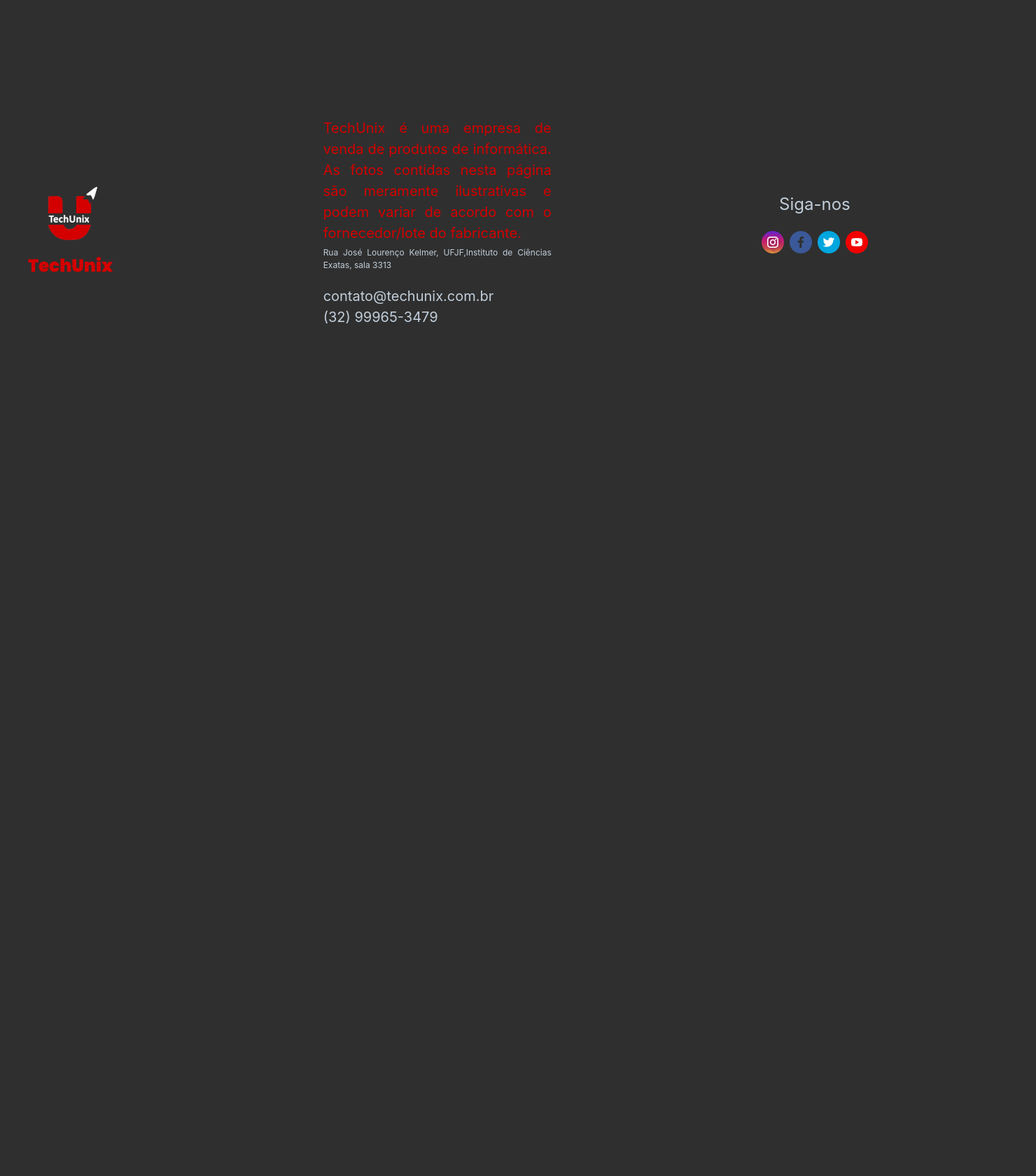
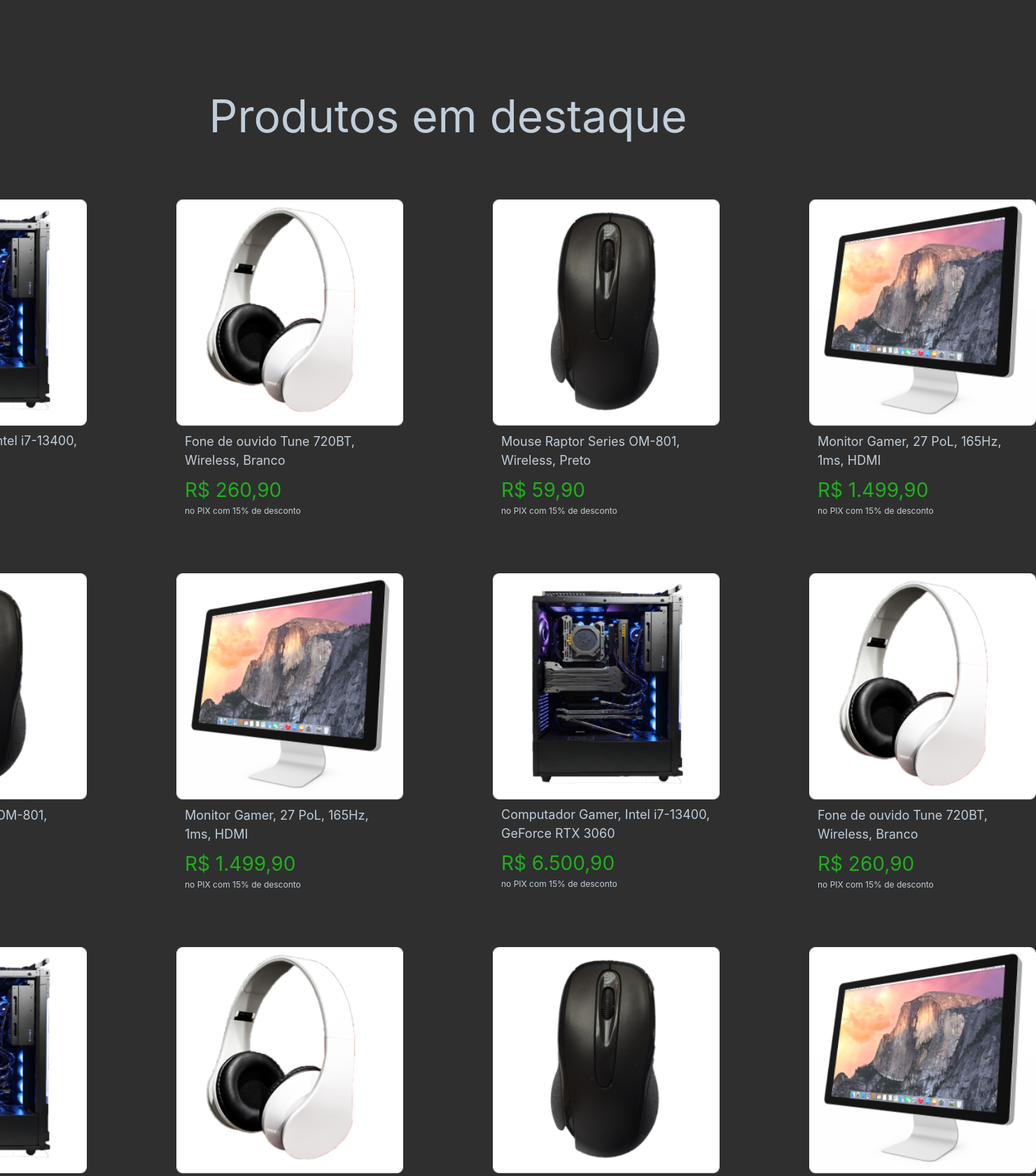
Before and after one commit to gabrields03/Desafio-Next-Codejr, a Next.js app: page / in a window 1280 px wide. Shown: the part 540-2220 px from the top of the page at 70% size, 1480 px wide, since content can reach past the window. Before the commit the page ends 1048 px from the top, so only its background shows below. Built offline with nearby package versions, Linux system fonts and the light colour scheme.

Commit message:
Criação do card de produtos

```diff
--- a/src/components/Card/index.tsx
+++ b/src/components/Card/index.tsx
@@ -3,20 +3,30 @@ import { Stack } from "@chakra-ui/react";
 import { Image } from "../Image";
 import { TextProducts } from "../Text";
 
-interface CardProps{
+interface CardProps {
     src: string;
     alt: string;
     text: string;
-    color: string
+    text2: string;
 }
 
-export function Card({ src, alt, text, color }:CardProps){
-    return(
-        <Stack>
-            <Image src={src} alt={alt} width={277} height={277}/>
-            <TextProducts size={"18px"} textAlign={"left"} text={text} color={color}/>
-            <TextProducts size={"28px"} textAlign={"left"} text={text} color={color}/>
-            <TextProducts size={"12px"} textAlign={"left"} text={text} color={color}/>
+export function Card({ src, alt, text, text2 }: CardProps) {
+    return (
+        <Stack
+
+        >
+            <Image src={src} alt={alt} width={350} height={300} />
+            <Stack
+                px={3}
+            >
+                <TextProducts size={"18px"} textAlign={"left"} text={text} color={"fontColor"} w={300} />
+                <Stack
+                    spacing={0}
+                >
+                    <TextProducts size={"28px"} textAlign={"left"} text={text2} color={"green"} />
+                    <TextProducts size={"12px"} textAlign={"left"} text={"no PIX com 15% de desconto"} color={"fontColor"} />
+                </Stack>
+            </Stack>
         </Stack>
     )
 }
--- a/src/components/Footer/index.tsx
+++ b/src/components/Footer/index.tsx
@@ -4,19 +4,22 @@ import { Image } from "../Image";
 import { TextProducts } from "../Text";
 import { LinkImage } from "../Link";
 
-export function Footer(){
-    return(
+export function Footer() {
+    return (
         <HStack
-            p={10}
+            px={10}
+            paddingBottom={10}
+            paddingTop={40}
             spacing={300}
             justify={"center"}
+
         >
             <Stack
                 spacing={0}
                 alignItems={"center"}
             >
-                <Image src={"/logo-branca.png"} alt={"Logo TechUnix"} width={120} height={120}/>
-                <Image src={"/TechUnix.png"} alt={"Logo TechUnix"} width={179} height={31}/>
+                <Image src={"/logo-branca.png"} alt={"Logo TechUnix"} width={120} height={120} />
+                <Image src={"/TechUnix.png"} alt={"Logo TechUnix"} width={179} height={31} />
 
 
             </Stack>
@@ -27,15 +30,15 @@ export function Footer(){
                 <Stack
                     spacing={1}
                 >
-                <TextProducts size={"20px"} textAlign={"justify"} text={"TechUnix é uma empresa de venda de produtos de informática. As fotos contidas nesta página são meramente ilustrativas e podem variar de acordo com o fornecedor/lote do fabricante."} color={"red"}/>
-                <TextProducts size={"12px"} textAlign={"justify"} text={"Rua José Lourenço Kelmer, UFJF,Instituto de Ciências Exatas, sala 3313"} color={"fontColor"}/>
+                    <TextProducts size={"20px"} textAlign={"justify"} text={"TechUnix é uma empresa de venda de produtos de informática. As fotos contidas nesta página são meramente ilustrativas e podem variar de acordo com o fornecedor/lote do fabricante."} color={"red"} />
+                    <TextProducts size={"12px"} textAlign={"justify"} text={"Rua José Lourenço Kelmer, UFJF,Instituto de Ciências Exatas, sala 3313"} color={"fontColor"} />
                 </Stack>
 
                 <Stack
                     spacing={0}
                 >
-                <TextProducts size={"20px"} textAlign={"justify"} text={"contato@techunix.com.br"} color={"fontColor"}/>
-                <TextProducts size={"20px"} textAlign={"justify"} text={"(32) 99965-3479"} color={"fontColor"}/>
+                    <TextProducts size={"20px"} textAlign={"justify"} text={"contato@techunix.com.br"} color={"fontColor"} />
+                    <TextProducts size={"20px"} textAlign={"justify"} text={"(32) 99965-3479"} color={"fontColor"} />
                 </Stack>
 
 
@@ -44,13 +47,13 @@ export function Footer(){
             <Stack
                 spacing={5}
             >
-                <TextProducts size={"24px"} textAlign={"center"} text={"Siga-nos"} color={"fontColor"}/>
+                <TextProducts size={"24px"} textAlign={"center"} text={"Siga-nos"} color={"fontColor"} />
 
                 <HStack>
-                    <LinkImage href={"https://www.instagram.com"} src={"/instagram.png"} alt={"Logo do instagram"} width={50} height={50} target={"_blank"}/>
-                    <LinkImage href={"https://www.facebook.com"} src={"/facebook-logo.png"} alt={"Logo do facebook"} width={50} height={50} target={"_blank"}/>
-                    <LinkImage href={"https://twitter.com"} src={"/twitter.png"} alt={"Logo do twitter"} width={50} height={50} target={"_blank"}/>
-                    <LinkImage href={"https://www.youtube.com"} src={"/youtube.png"} alt={"Logo do youtube"} width={50} height={50} target={"_blank"}/>
+                    <LinkImage href={"https://www.instagram.com"} src={"/instagram.png"} alt={"Logo do instagram"} width={50} height={50} target={"_blank"} />
+                    <LinkImage href={"https://www.facebook.com"} src={"/facebook-logo.png"} alt={"Logo do facebook"} width={50} height={50} target={"_blank"} />
+                    <LinkImage href={"https://twitter.com"} src={"/twitter.png"} alt={"Logo do twitter"} width={50} height={50} target={"_blank"} />
+                    <LinkImage href={"https://www.youtube.com"} src={"/youtube.png"} alt={"Logo do youtube"} width={50} height={50} target={"_blank"} />
                 </HStack>
             </Stack>
         </HStack>
--- a/src/components/Section/index.tsx
+++ b/src/components/Section/index.tsx
@@ -1,6 +1,7 @@
-import { Box, Stack } from "@chakra-ui/react";
-import { TextProducts } from "../Text";
+import { Box, HStack, Stack } from "@chakra-ui/react";
+
 import { TitleIndex } from "../Title";
+import { Card } from "../Card";
 
 export function SectionIndex() {
     return (
@@ -8,11 +9,56 @@ export function SectionIndex() {
             bgImage="url('/capa.png')"
             bgRepeat={"no-repeat"}
             bgSize={"100%"}
-            height={"600px"}
+            height={"65vh"}
         >
-
-
-
         </Box>
     )
 }
+
+export function SectionIndexProducts() {
+    return (
+        <Stack
+            as={"section"}
+            align={"center"}
+            spacing={20}
+        >
+
+            <TitleIndex text={"Produtos em destaque"} />
+            <HStack
+                spacing={32}
+            >
+                <Card src={"/computador.png"} alt={"Computador"} text={"Computador Gamer, Intel i7-13400, GeForce RTX 3060"} text2={"R$ 6.500,90"} />
+                <Card src={"/headseat.png"} alt={"Headseat"} text={"Fone de ouvido Tune 720BT, Wireless, Branco"} text2={"R$ 260,90"} />
+                <Card src={"/mouse.png"} alt={"Mouse"} text={"Mouse Raptor Series OM-801, Wireless, Preto"} text2={"R$ 59,90"} />
+                <Card src={"/monitor.png"} alt={"Monitor"} text={"Monitor Gamer, 27 PoL, 165Hz, 1ms, HDMI"} text2={"R$ 1.499,90"} />
+            </HStack>
+
+            <HStack
+                spacing={32}
+            >
+                <Card src={"/mouse.png"} alt={"Mouse"} text={"Mouse Raptor Series OM-801, Wireless, Preto"} text2={"R$ 59,90"} />
+                <Card src={"/monitor.png"} alt={"Monitor"} text={"Monitor Gamer, 27 PoL, 165Hz, 1ms, HDMI"} text2={"R$ 1.499,90"} />
+                <Card src={"/computador.png"} alt={"Computador"} text={"Computador Gamer, Intel i7-13400, GeForce RTX 3060"} text2={"R$ 6.500,90"} />
+                <Card src={"/headseat.png"} alt={"Headseat"} text={"Fone de ouvido Tune 720BT, Wireless, Branco"} text2={"R$ 260,90"} />
+            </HStack>
+            <HStack
+                spacing={32}
+            >
+                <Card src={"/computador.png"} alt={"Computador"} text={"Computador Gamer, Intel i7-13400, GeForce RTX 3060"} text2={"R$ 6.500,90"} />
+                <Card src={"/headseat.png"} alt={"Headseat"} text={"Fone de ouvido Tune 720BT, Wireless, Branco"} text2={"R$ 260,90"} />
+                <Card src={"/mouse.png"} alt={"Mouse"} text={"Mouse Raptor Series OM-801, Wireless, Preto"} text2={"R$ 59,90"} />
+                <Card src={"/monitor.png"} alt={"Monitor"} text={"Monitor Gamer, 27 PoL, 165Hz, 1ms, HDMI"} text2={"R$ 1.499,90"} />
+            </HStack>
+
+            <HStack
+                spacing={32}
+            >
+                <Card src={"/mouse.png"} alt={"Mouse"} text={"Mouse Raptor Series OM-801, Wireless, Preto"} text2={"R$ 59,90"} />
+                <Card src={"/monitor.png"} alt={"Monitor"} text={"Monitor Gamer, 27 PoL, 165Hz, 1ms, HDMI"} text2={"R$ 1.499,90"} />
+                <Card src={"/computador.png"} alt={"Computador"} text={"Computador Gamer, Intel i7-13400, GeForce RTX 3060"} text2={"R$ 6.500,90"} />
+                <Card src={"/headseat.png"} alt={"Headseat"} text={"Fone de ouvido Tune 720BT, Wireless, Branco"} text2={"R$ 260,90"} />
+            </HStack>
+
+        </Stack>
+    )
+}
--- a/src/components/Text/index.tsx
+++ b/src/components/Text/index.tsx
@@ -1,13 +1,14 @@
 import { Text } from "@chakra-ui/react"
 
-interface TextProductsProps{
-    size: string;
-    textAlign: any;
-    text: string;
+interface TextProductsProps {
+    size: string
+    textAlign: any
+    text: string
     color: string
+    w?: number
 }
 
-export function TextProducts({ size, textAlign, text, color }:TextProductsProps) {
+export function TextProducts({ size, textAlign, text, color, w }: TextProductsProps) {
     return (
         <Text
             as="p"
@@ -15,6 +16,7 @@ export function TextProducts({ size, textAlign, text, color }:TextProductsProps)
             fontSize={size}
             fontWeight={400}
             textAlign={textAlign}
+            w={w}
         >
 
             {text}
--- a/src/components/Title/index.tsx
+++ b/src/components/Title/index.tsx
@@ -1,20 +1,16 @@
-import { Heading } from "@chakra-ui/react"
+import { Heading, Stack } from "@chakra-ui/react"
 
-interface TitleIndexProps{
-    color: string
+interface TitleIndexProps {
     text: string
-    w?: string
 }
 
-export function TitleIndex({ color, text, w }:TitleIndexProps) {
+export function TitleIndex({ text }: TitleIndexProps) {
     return (
         <Heading
             as="h1"
             fontSize={"64px"}
-            color={color}
+            color={"fontColor"}
             fontWeight={400}
-            w={w}
-            textTransform={"uppercase"}
         >
             {text}
         </Heading>
--- a/src/pages/index.tsx
+++ b/src/pages/index.tsx
@@ -1,6 +1,8 @@
-import { Image } from "@/components/Image";
-import { SectionIndex } from "@/components/Section";
 import { Stack } from "@chakra-ui/react";
+
+import { SectionIndex, SectionIndexProducts } from "@/components/Section";
+import { Card } from "@/components/Card";
+import { TitleIndex } from "@/components/Title";
 
 export default function Home() {
   return (
@@ -8,7 +10,13 @@ export default function Home() {
       as={"main"}
       spacing={20}
     >
-      <SectionIndex/>
+      <SectionIndex />
+
+      <Stack
+        as={"article"}
+      >
+        <SectionIndexProducts />
+      </Stack>
     </Stack>
   )
 }
```
Also changed, not shown: public/computador.png, public/headseat.png. Lines whose indentation alone changed are shown as unchanged.
